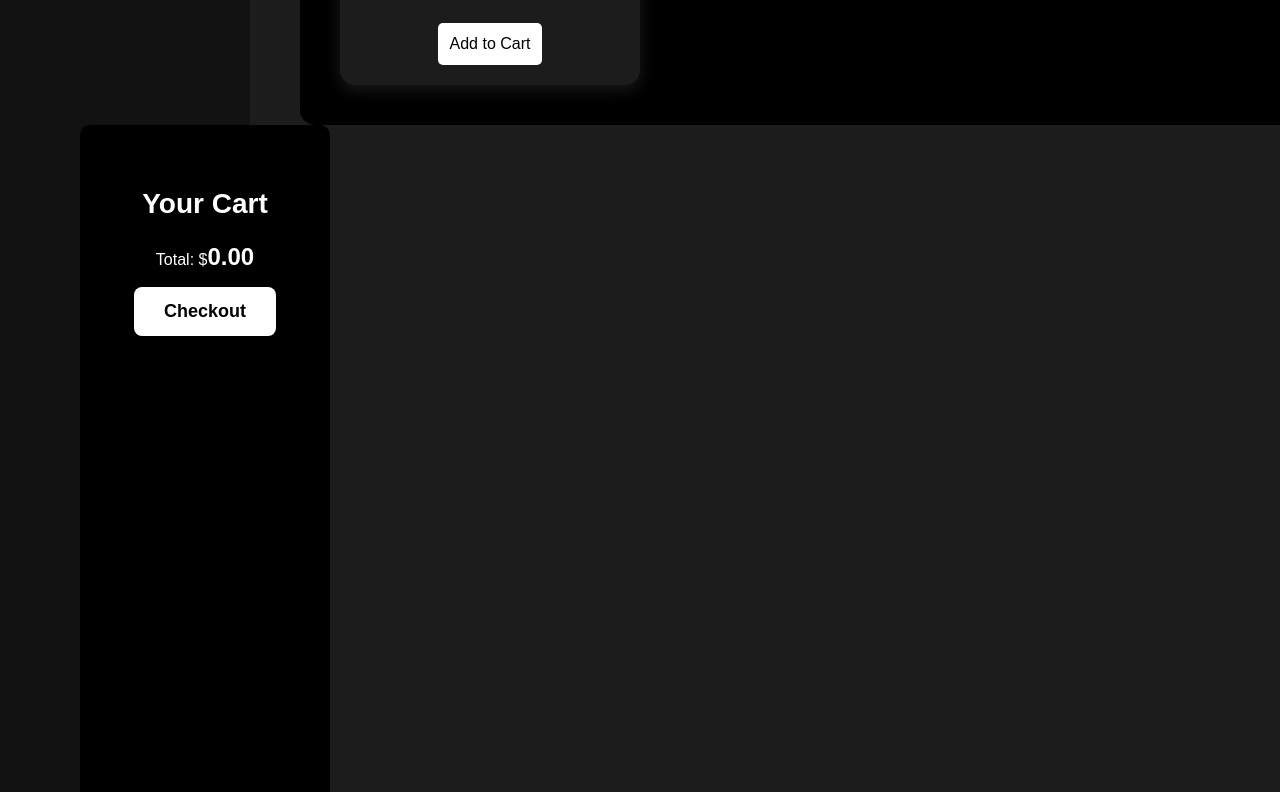
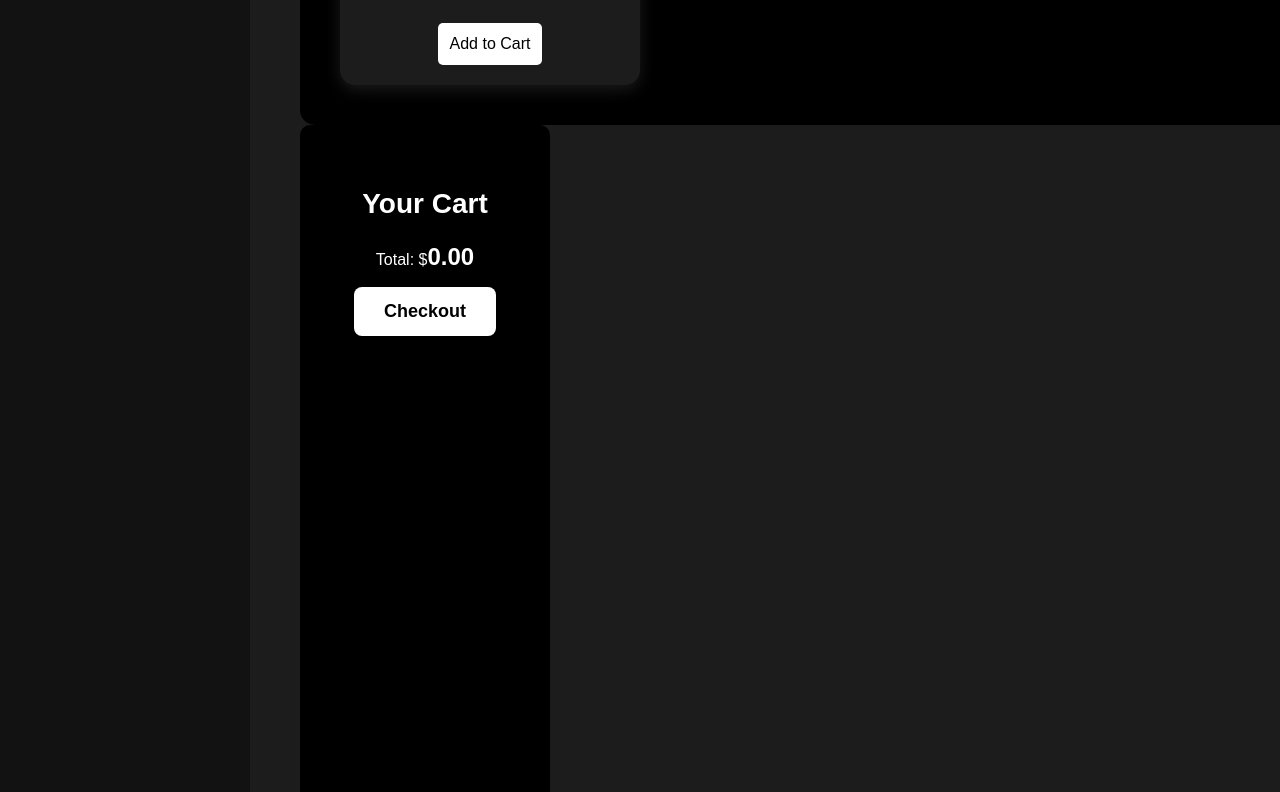
Before and after one commit to wyllade/Made-In-Africa, a website: page index.html in a window 1280 px wide. Shown: the part 4148-4940 px from the top of the page. Drawn offline with Linux system fonts and the light colour scheme.

Commit message:
complete commit

```diff
--- a/styles.css
+++ b/styles.css
@@ -277,15 +277,16 @@ html, body {
 .cart-section {
   position: relative;
   top: 0;
-  right: 220px;
+  right: 0;
+  left: auto;
   width: 250px;
   background-color: black;
   color: white;
-  padding: 20px;
+  padding: 40px;
   box-sizing: border-box;
   height: 100vh;
   overflow-y: auto;
-  z-index: 9;
+  z-index: 10;
 }
 
 .cart-container {
```
